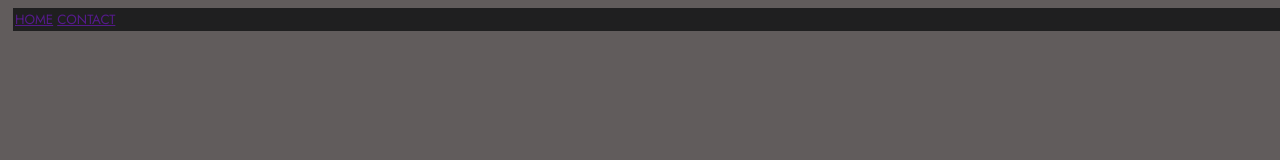
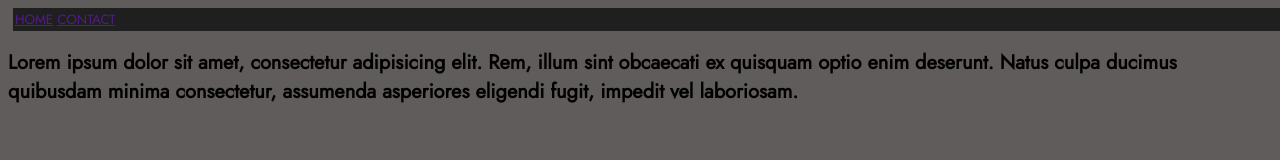
Before and after one commit to charly8888/Proyecto-presentaci-n-Germ-n-Hornus, a plain HTML site: page index.html in a window 1280 px wide. Drawn offline with Linux system fonts and the light colour scheme.

Commit message:
modifique index y add main

```diff
--- a/css/style.css
+++ b/css/style.css
@@ -12,6 +12,3 @@ header{
     padding: 2px;
     margin: 5px;
 }
-
-/* sdadaiodad adahnshasodhoas aodha ashd uh aoudao/
-fssse her*/
--- a/index.html
+++ b/index.html
@@ -16,5 +16,12 @@
     <a href="">HOME</a>
     <a href="">CONTACT</a>
 </header>
+<main>
+    <section>
+        <article>
+            <h2>Lorem ipsum dolor sit amet, consectetur adipisicing elit. Rem, illum sint obcaecati ex quisquam optio enim deserunt. Natus culpa ducimus quibusdam minima consectetur, assumenda asperiores eligendi fugit, impedit vel laboriosam.</h2>
+        </article>
+    </section>
+</main>
 </body>
 </html>
```
